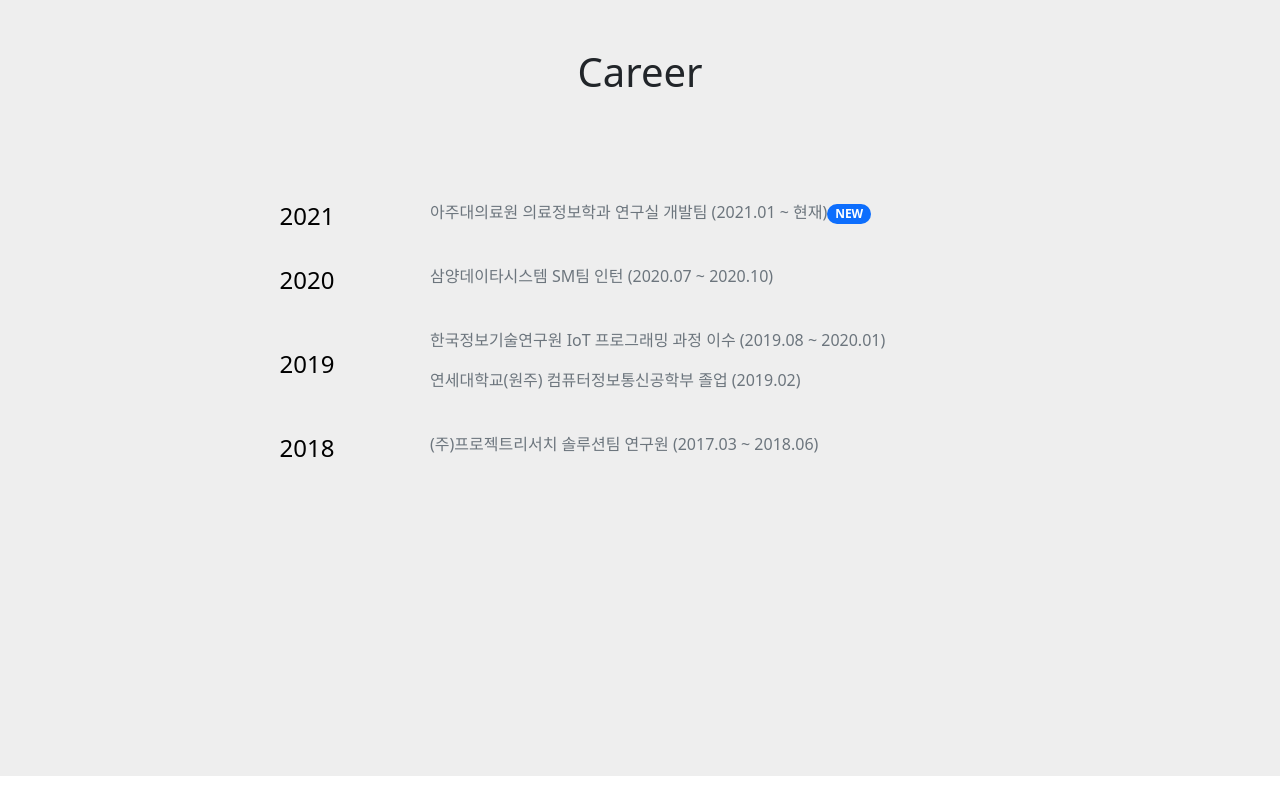
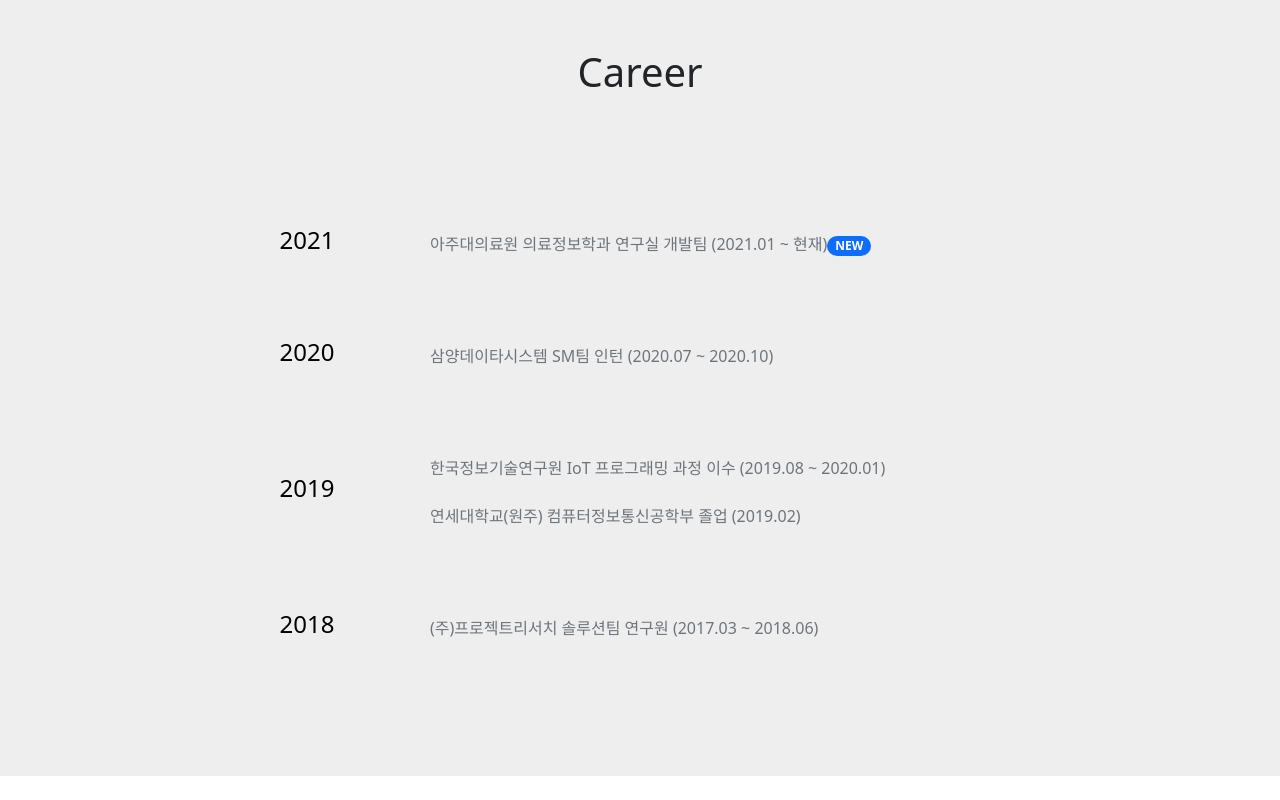
Before and after one commit to kang-jiin/react_portfolio, a React (Create React App) app: page / in a window 1280 px wide. Shown: the part 2180-2980 px from the top of the page. Built offline with nearby package versions, Linux system fonts and the light colour scheme.

Commit message:
FEAT(career): view / dataset 코드 분리

```diff
--- /dev/null
+++ b/src/assets/dataset/career.json
@@ -0,0 +1,47 @@
+[
+  {
+    "year": 2021,
+    "contents": [
+      {
+        "career": "아주대의료원 의료정보학과 연구실 개발팀",
+        "period": "2021.01 ~ 현재",
+        "new": true
+      }
+    ]
+  },
+  {
+    "year": 2020,
+    "contents": [
+      {
+        "career": "삼양데이타시스템 SM팀 인턴",
+        "period": "2020.07 ~ 2020.10",
+        "new": false
+      }
+    ]
+  },
+  {
+    "year": 2019,
+    "contents": [
+      {
+        "career": "한국정보기술연구원 IoT 프로그래밍 과정 이수",
+        "period": "2019.08 ~ 2020.01",
+        "new": false
+      },
+      {
+        "career": "연세대학교(원주) 컴퓨터정보통신공학부 졸업",
+        "period": "2019.02",
+        "new": false
+      }
+    ]
+  },
+  {
+    "year": 2018,
+    "contents": [
+      {
+        "career": "(주)프로젝트리서치 솔루션팀 연구원",
+        "period": "2017.03 ~ 2018.06",
+        "new": false
+      }
+    ]
+  }
+]
--- a/src/components/Career.tsx
+++ b/src/components/Career.tsx
@@ -1,5 +1,6 @@
-import React, { CSSProperties, useEffect, useState } from 'react';
+import React, { CSSProperties } from 'react';
 import { Badge, Col, Container, Row } from 'react-bootstrap';
+import dataset from 'assets/dataset/career.json';
 
 const Career = () => {
   const sectionStyle: CSSProperties = {
@@ -26,52 +27,30 @@ const Career = () => {
           <h1 className="align-self-center w-100">Career</h1>
         </div>
         <div className="h-75">
-          <Row className="m-4 align-items-center">
+          {dataset.map((data) => {
+            return (
+              <Row className="m-4 align-items-center" key={data.year}>
                 <Col md="3" style={textHeaderStyle} className="text-center h4">
-              2021
+                  {data.year}
                 </Col>
-            <Col md="9" style={textBodyStyle}>
-              <p className="text-lead">
-                아주대의료원 의료정보학과 연구실 개발팀 (2021.01 ~ 현재)
+                <Col md="9" style={textBodyStyle} className="my-2">
+                  {data.contents.map((content, index) => {
+                    return (
+                      // eslint-disable-next-line react/no-array-index-key
+                      <div className="my-4" key={index}>
+                        {content.career} ({content.period})
+                        {content.new === true && (
                           <Badge color="success" pill className="ml-2">
                             NEW
                           </Badge>
-              </p>
+                        )}
+                      </div>
+                    );
+                  })}
                 </Col>
               </Row>
-          <Row className="m-4 align-items-center">
-            <Col md="3" style={textHeaderStyle} className="text-center h4">
-              2020
-            </Col>
-            <Col md="9" style={textBodyStyle}>
-              <p className="text-lead">
-                삼양데이타시스템 SM팀 인턴 (2020.07 ~ 2020.10)
-              </p>
-            </Col>
-          </Row>
-          <Row className="m-4 align-items-center">
-            <Col md="3" style={textHeaderStyle} className="text-center h4">
-              2019
-            </Col>
-            <Col md="9" style={textBodyStyle}>
-              <p className="text-lead">
-                한국정보기술연구원 IoT 프로그래밍 과정 이수 (2019.08 ~ 2020.01)
-              </p>
-              <p className="text-lead">
-                연세대학교(원주) 컴퓨터정보통신공학부 졸업 (2019.02)
-              </p>
-            </Col>
-          </Row>
-          <Row className="m-4 align-items-center">
-            <Col md="3" style={textHeaderStyle} className="text-center h4">
-              2018
-            </Col>
-            <Col md="9" style={textBodyStyle}>
-              <p className="text-lead">
-                (주)프로젝트리서치 솔루션팀 연구원 (2017.03 ~ 2018.06)
-              </p>
-            </Col>
-          </Row>
+            );
+          })}
         </div>
       </Container>
     </section>
```
Lines whose indentation alone changed are shown as unchanged.
